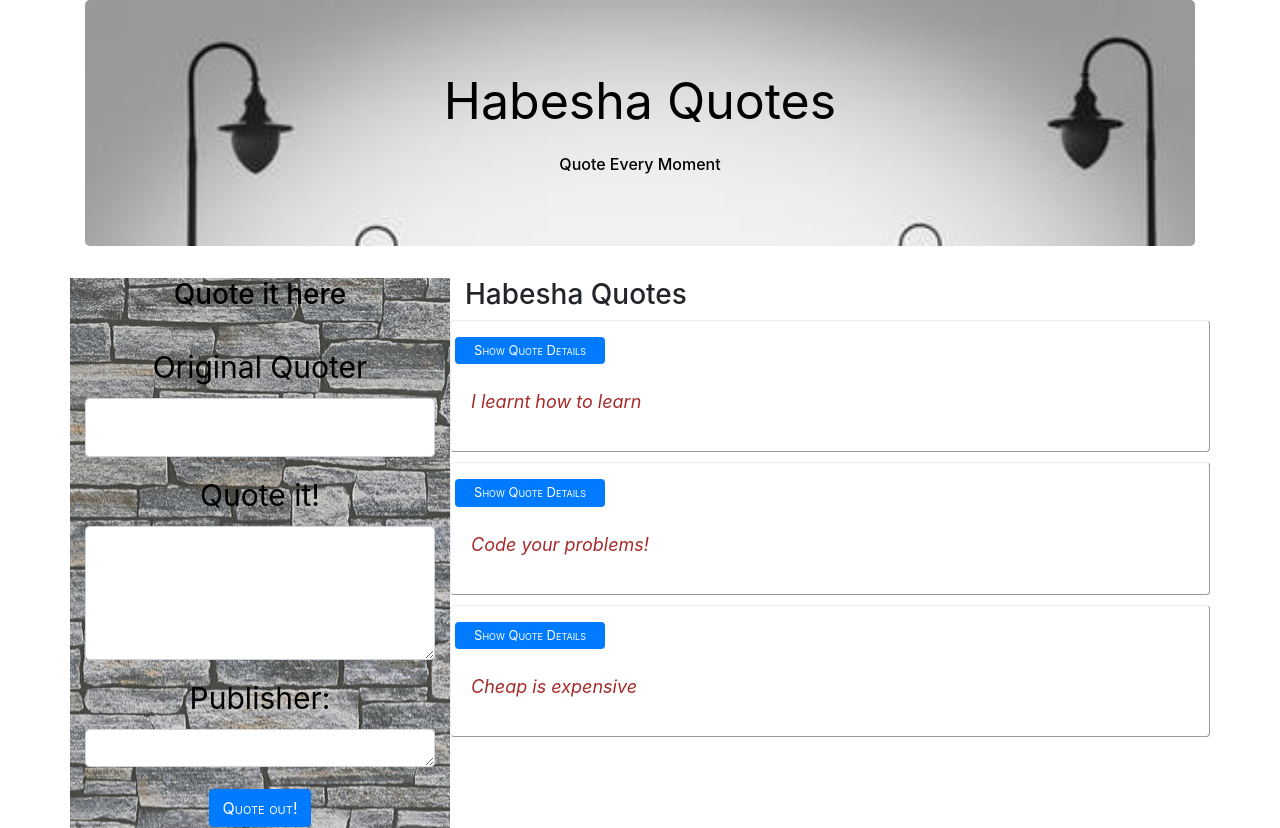
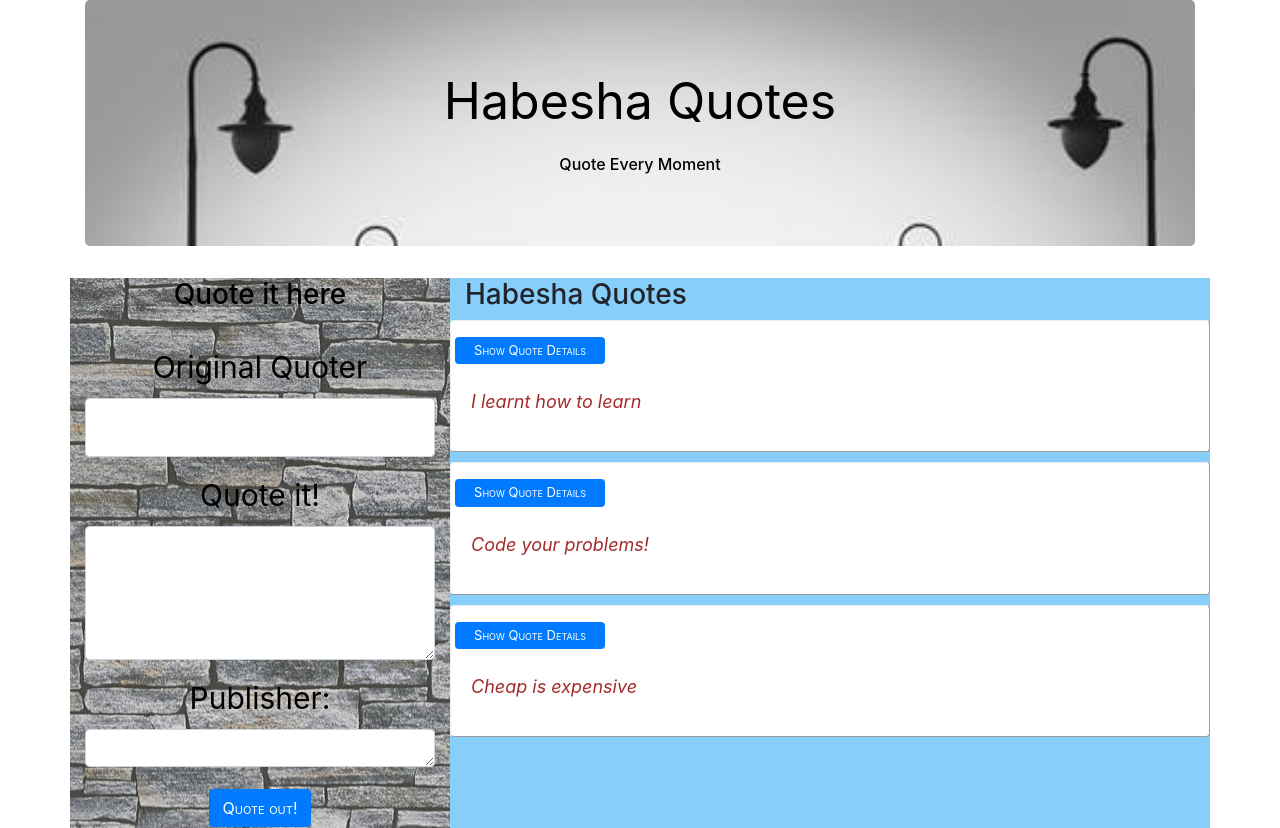
Before and after one commit to Abel-b/Habesha-Quote, an Angular app: page / in a window 1280 px wide. Built offline with nearby package versions, Linux system fonts and the light colour scheme.

Commit message:
adds a background color

```diff
--- a/src/app/quote/quote.component.css
+++ b/src/app/quote/quote.component.css
@@ -7,6 +7,10 @@
     background-repeat: no-repeat;
     font-size: 50px;
 
+  }
+
+  #two {
+    background-color: lightskyblue
   }
 
   #lol {
```
